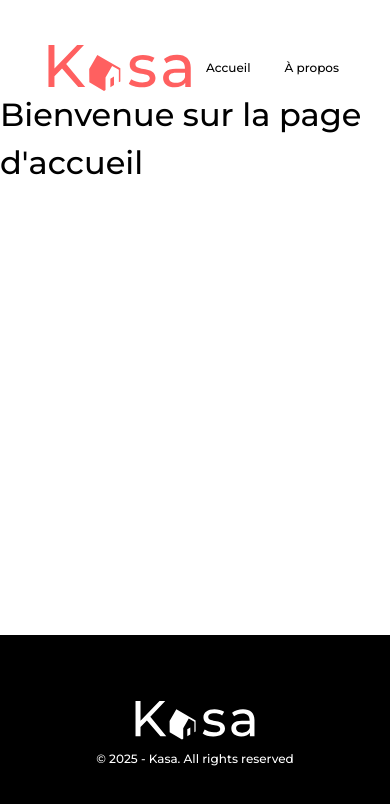
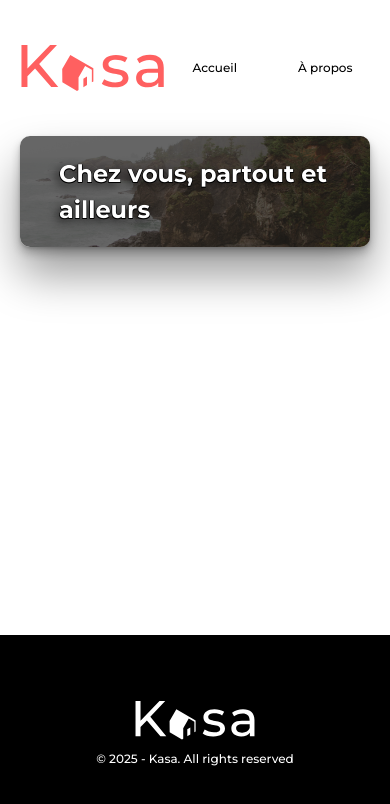
Before and after one commit to Jo8Dev/Kasa, a React (Vite) app: page / in a window 390 px wide. Shown: the top 804 px of the page. Built offline with nearby package versions, Linux system fonts and the light colour scheme.

Commit message:
Add- creation et ajout du components banner sur acceuil et a propos.
Fix- modification des largeur du header et de la classe container ainsi qu'ajout de la mixin responsive dans container. Naming des images.

```diff
--- a/src/assets/styles/global.scss
+++ b/src/assets/styles/global.scss
@@ -1,3 +1,5 @@
+@use "./mixins" as m;
+
 //** Définition des styles généraux**//
 .layout {
     display: flex;
@@ -37,10 +39,14 @@ p {
 
 // Container principal pour centrer le contenu
 .container {
-    width: 86.15vw; // Proportion de 1240px sur 1440px
+    width: 88.89vw; // Proportion de 1240px sur 1440px
     max-width: 3308px; // Largeur max pour un écran 4K
     margin: 0 auto;
     padding: 0 20px;
+
+    @include m.responsive(mobile) {
+        width: 100vw;
+    }
 }
 
 // Suppression du style des listes
--- a/src/components/Banner/Banner.jsx
+++ b/src/components/Banner/Banner.jsx
@@ -1,5 +1,16 @@
-function Banner() {
-    return <h1>Banniere </h1>
+import styles from "./Banner.module.scss"
+
+
+
+function Banner({ image, title, alt }) {
+    return (
+        <div className="container">
+            <div className={styles.banner}>
+                <img src={image} alt={alt}></img>
+                <h1>{title}</h1>
+            </div>
+        </div>
+    )
 }
 
 export default Banner
--- a/src/components/Banner/Banner.module.scss
+++ b/src/components/Banner/Banner.module.scss
@@ -0,0 +1,61 @@
+@use "../../assets/styles/mixins" as m;
+@use "../../assets/styles/variables" as v;
+
+.banner {
+    @include m.flex-center;
+    position: relative;
+    margin-top: 45px;
+    width: 100%;
+
+    &::before {
+        content: "";
+        position: absolute;
+        top: 0;
+        left: 0;
+        width: 100%;
+        height: 100%;
+        background: rgba(0, 0, 0, 0.6);
+        border-radius: 25px;
+        z-index: 1;
+    }
+
+    img {
+        width: 100%;
+        object-fit: cover;
+        max-height: 223px;
+        border-radius: 25px;
+        box-shadow:
+            0px 1.8px 3px rgba(0, 0, 0, 0.162),
+            0px 6px 10.1px rgba(0, 0, 0, 0.238),
+            0px 27px 45px rgba(0, 0, 0, 0.4);
+    }
+
+    h1 {
+        position: absolute;
+        z-index: 2;
+        color: v.$secondary-color;
+        font-size: clamp(24px, 3.33vw, 48px);
+        font-weight: 700;
+        text-shadow:
+            -0.5px -0.5px 0 black,
+            0.5px -0.5px 0 black,
+            -0.5px 0.5px 0 black,
+            0.5px 0.5px 0 black,
+            -3px 3px 10px rgba(0, 0, 0, 0.8);
+    }
+
+    @include m.responsive(mobile) {
+        &::before {
+            border-radius: 10px;
+        }
+
+        img {
+            max-height: 111px;
+            border-radius: 10px;
+        }
+
+        h1 {
+            margin: 0 10vw; // Fait passer le texte sur deux lignes sur mobile
+        }
+    }
+}
--- a/src/components/Header/Header.module.scss
+++ b/src/components/Header/Header.module.scss
@@ -4,7 +4,7 @@
 .header {
     @include m.flex-center;
     justify-content: space-between;
-    width: 86.15vw; // Proportion de 1240px sur 1440px
+    width: 88.89vw; // Proportion de 1240px sur 1440px
     max-width: 3308px; // Largeur max pour un écran 4K
     margin: 0 auto;
     padding: 0 20px;
@@ -18,9 +18,13 @@
     }
 
     @include m.responsive(mobile) {
+        width: 100vw;
+
         img {
             max-height: 46px;
             max-width: 145px;
         }
+
+
     }
 }
--- a/src/pages/About.jsx
+++ b/src/pages/About.jsx
@@ -1,5 +1,12 @@
+import Banner from "../components/Banner/Banner";
+import Bg from "../assets/images/Montain-background-2.jpg"
+
 function About() {
-    return <h1>À propos de nous</h1>;
+    return (
+        <>
+            <Banner image={Bg} />
+        </>
+    )
 }
 
 export default About;
--- a/src/pages/Home.jsx
+++ b/src/pages/Home.jsx
@@ -1,5 +1,16 @@
+import Banner from "../components/Banner/Banner"
+import Bg from "../assets/images/Montain-background.jpg"
+
 function Home() {
-    return <h1>Bienvenue sur la page d'accueil</h1>;
+
+    const text = "Chez vous, partout et ailleurs"
+
+    return (
+        <>
+            <Banner image={Bg} title={text} alt={"Falaise au bord de la mer"} />
+        </>
+    )
+
 }
 
 export default Home;
```
Also changed, not shown: src/assets/images/Montain-background-2.jpg (added), src/assets/images/Montain-background.jpg (added).
